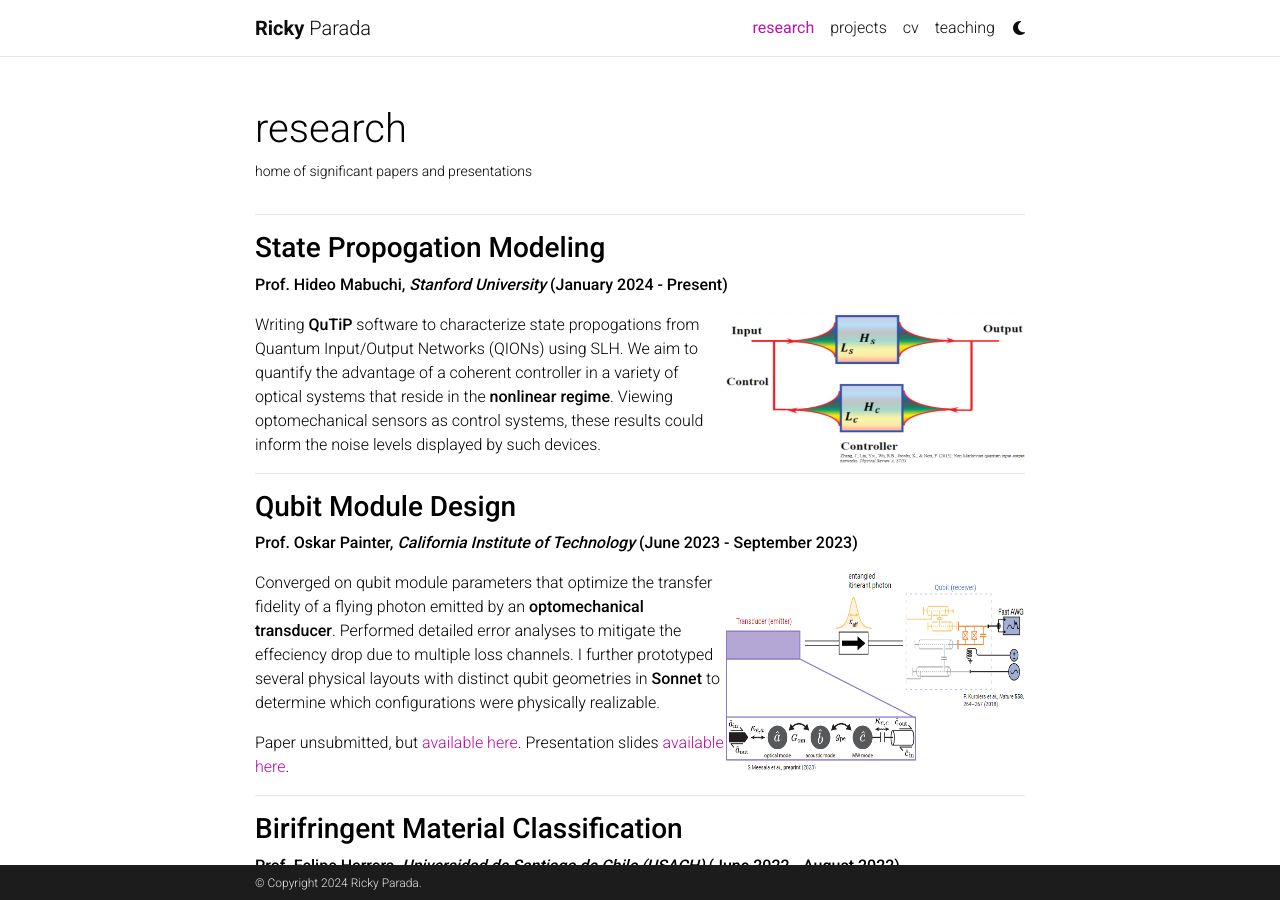
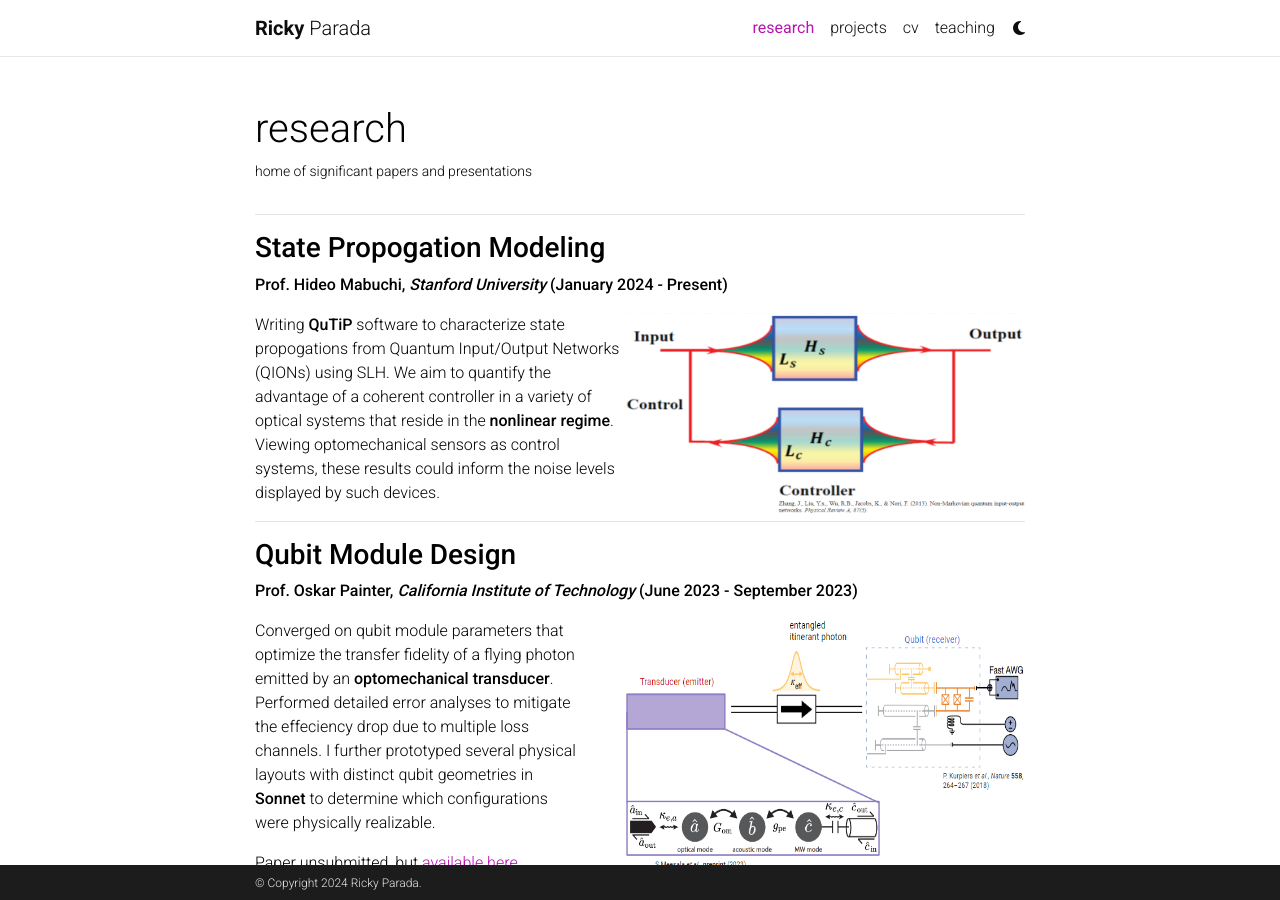
Before and after one commit to rickyparada/rickyparada.github.io, a Jekyll site: the page built from _pages/research.md, in a window 1280 px wide and 900 px high. Built offline with Jekyll 4.4.1, drawn with Linux system fonts in a browser that asks for light colours; comment, search, counter and statistics services are not loaded; a style sheet for code colours, icons or effects is not loaded.

Commit message:
insert margins

```diff
--- a/_pages/research.md
+++ b/_pages/research.md
@@ -14,7 +14,7 @@ description: home of significant papers and presentations
 
 **Prof. Hideo Mabuchi, *Stanford University* (January 2024 - Present)**
 
-<img align="right" src="./../assets/img/qions.png" alt="" width="300" height="150">
+<img align="right" src="./../assets/img/qions.png" alt="" width="400" height="200">
 
 Writing **QuTiP** software to characterize state propogations from Quantum Input/Output Networks (QIONs) using SLH. We aim to quantify the advantage of a coherent controller in a variety of optical systems that reside in the **nonlinear regime**. Viewing optomechanical sensors as control systems, these results could inform the noise levels displayed by such devices.
 
@@ -24,7 +24,7 @@ Writing **QuTiP** software to characterize state propogations from Quantum Input
 
 **Prof. Oskar Painter, *California Institute of Technology* (June 2023 - September 2023)**
 
-<img align="right" src="./../assets/img/wallraff_fig_1_edited.png" alt="" width="300" height="200">
+<img align="right" style="margin-left: 40px;" src="./../assets/img/wallraff_fig_1_edited.png" alt="" width="400" height="250">
 
 Converged on qubit module parameters that optimize the transfer fidelity of a flying photon emitted by an **optomechanical transducer**. Performed detailed error analyses to mitigate the effeciency drop due to multiple loss channels. I further prototyped several physical layouts with distinct qubit geometries in **Sonnet** to determine which configurations were physically realizable.
 
@@ -36,7 +36,7 @@ Paper unsubmitted, but [available here](https://drive.google.com/file/d/1bgm7kcS
 
 **Prof. Felipe Herrera, *Universidad de Santiago de Chile (USACH)* (June 2022 - August 2022)**
 
-<img align="right" src="./../assets/img/brewster.png" alt="" width="300" height="150">
+<img align="right" src="./../assets/img/brewster.png" alt="" width="400" height="200">
 
 Classified birifringent materials based on their refractive indices using a **feed-forward Neural Network (NN)** trained solely on optical information. Determined input data in the form of Mueller matrices and Brewster's angles in reflection using polarimetry techniques. Engineered **loss landscapes** of a fixed window centered around Barium Borate (BBO) with varying resolution to measure the model's extrapolation ability.
 
@@ -48,7 +48,7 @@ Preprint in progress, to be submitted to [Optics Continuum](https://opg.optica.o
 
 **Prof. David Goldhaber-Gordon, *Stanford University* (April 2022 - June 2022)**
 
-<img align="right" src="./../assets/img/hall.png" alt="" width="300" height="150">
+<img align="right" src="./../assets/img/hall.png" alt="" width="400" height="200">
 
 Measured the magnetic field near a pure Vanadium disk isothermally with a **Hall sensor** across a range of different temperatures (slow axis) and external magnetic fields (fast axis). Personal contributions included constructing the solenoid (hand-wiring), electronics layout and assembly, and software/hardware interfacing using **Python**. This quarter-long research project was performed in PHYSICS 108, an accelerated, guided experimental research experience.
 
@@ -60,7 +60,7 @@ Paper unsubmitted, but [available here](https://arxiv.org/abs/2209.01324){:targe
 
 **Prof. Zhi-Xun Shen, *Stanford University* (June 2021 - August 2021)**
 
-<img align="right" src="./../assets/img/edc.png" alt="" width="300" height="150">
+<img align="right" src="./../assets/img/edc.png" alt="" width="400" height="200">
 
 Computed corrections to energy/momentum distribution curves (EDC/MDCs) of Bismuth strontium calcium copper oxide (BSCCO) **angle-resolved photoemission spectroscopy (ARPES)** data via matrix convolutions. Deployed **Igor Pro** software to procedurally extend the first Brillouin zone of high $$T_c$$ cuprate superconductors to cover a broader range of the crystal lattice.
 
@@ -72,7 +72,7 @@ Presentation slides [available here](https://drive.google.com/file/d/1O_nQcF_2NQ
 
 **Beyond Vision, *Lisbon, Portugal* (June 2020 - March 2021)**
 
-<img align="right" src="./../assets/img/yolo_final.png" alt="" width="300" height="150">
+<img align="right" src="./../assets/img/yolo_final.png" alt="" width="400" height="200">
 
 Proposed a new testbed utilizing the **Robot Operating System (ROS)** and **Machine Learning (ML)** to procedurally generate and place 3D models to create realistic environments based on satellite images, thus providing users with a more robust example of real-world UAV deployment. Main contribution was creating a feature segmentation model using **YOLOv4** and **MASK R-CNN** (using buildings, trees, roads, etc. as objects) for placement in simulation.
 
```
